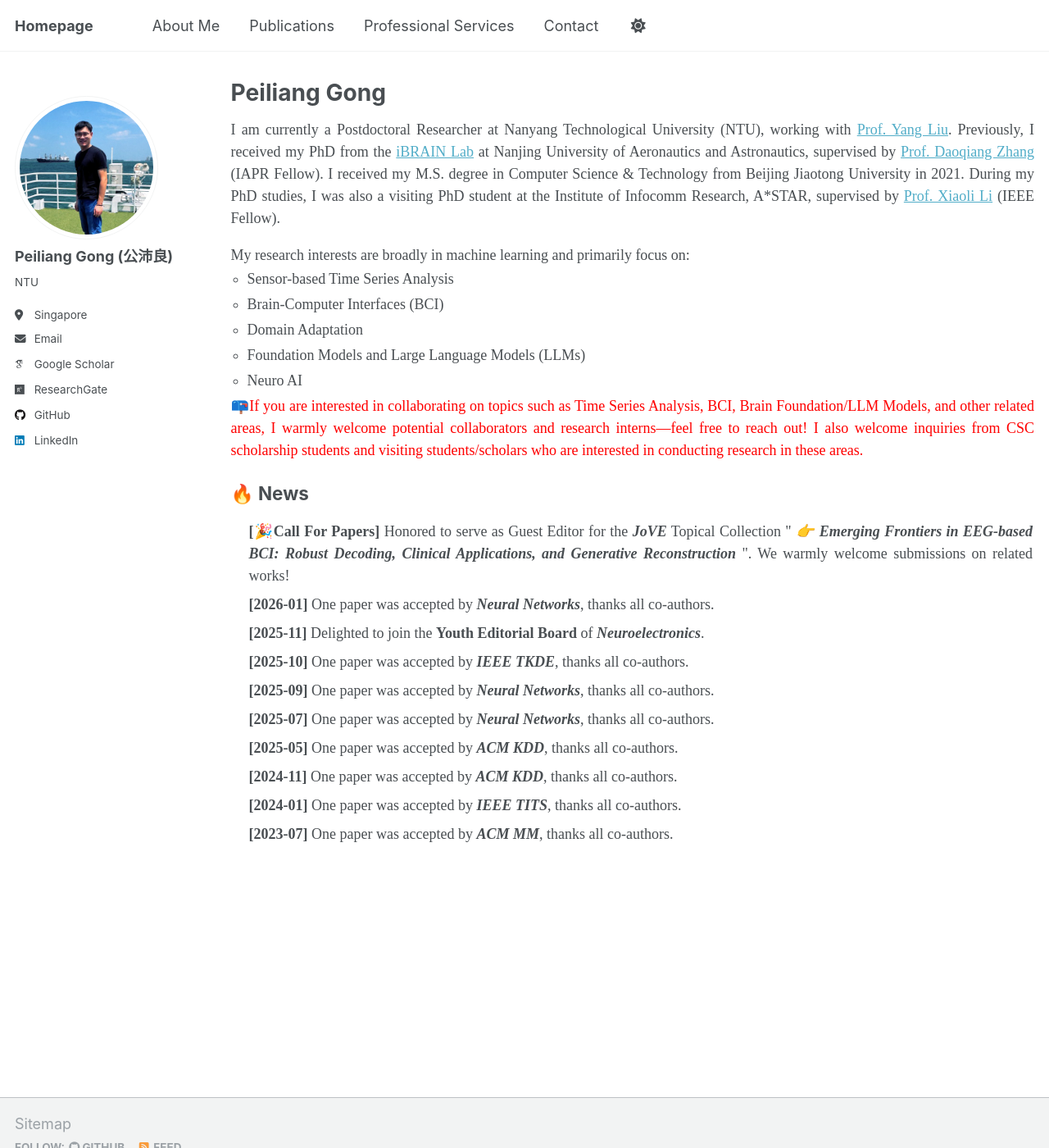
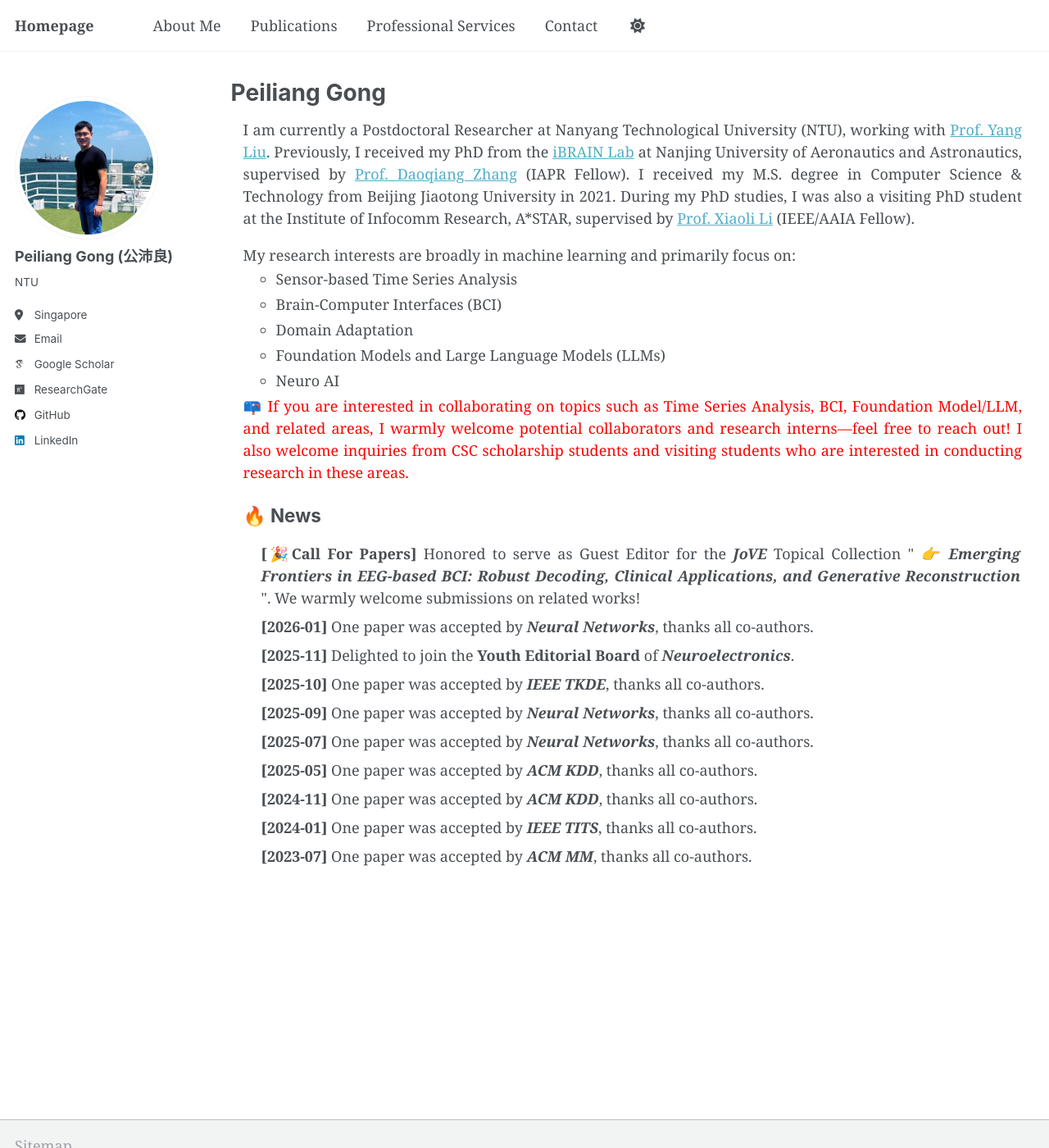
Before and after one commit to Tokenmw/Tokenmw.github.io, a Jekyll site: the page built from _pages/cv.md, in a window 1280 px wide and 1400 px high. Shown: the whole window at 82% size. Built offline with Jekyll 4.4.1, drawn with Linux system fonts in a browser that asks for light colours; some web fonts are replaced.

Commit message:
Update cv.md

```diff
--- a/_pages/cv.md
+++ b/_pages/cv.md
@@ -10,23 +10,29 @@
 html {
   scroll-behavior: smooth;
 }
+html, body, p, ul, li, div {
+  font-family: Georgia, "Times New Roman", serif;
+}
 </style>
 
+<!-- 主容器：响应式宽度（推荐） -->
+<div style="max-width: 2000px; margin: 0 auto; padding: 0 15px;">
+
 <!-- About Me -->
-<div style="font-family: 'Times New Roman', serif; text-align: justify;">
-<p style="margin-bottom: 5px;">I am currently a Postdoctoral Researcher at Nanyang Technological University (NTU), working with <a href="https://scholar.google.com/citations?user=_Pvgwd0AAAAJ">Prof. Yang Liu</a>. Previously, I received my PhD from the <a href="https://ibrain.nuaa.edu.cn/">iBRAIN Lab</a> at Nanjing University of Aeronautics and Astronautics, supervised by <a href="https://parnec.nuaa.edu.cn/zhangdq/">Prof. Daoqiang Zhang</a> (IAPR Fellow). I received my M.S. degree in Computer Science & Technology from Beijing Jiaotong University in 2021. During my PhD studies, I was also a visiting PhD student at the Institute of Infocomm Research, A*STAR, supervised by <a href="https://personal.ntu.edu.sg/xlli/">Prof. Xiaoli Li</a> (IEEE Fellow).</p>
+<div style="text-align: justify;">
+<p style="margin-bottom: 5px;">I am currently a Postdoctoral Researcher at Nanyang Technological University (NTU), working with <a href="https://scholar.google.com/citations?user=_Pvgwd0AAAAJ">Prof. Yang Liu</a>. Previously, I received my PhD from the <a href="https://ibrain.nuaa.edu.cn/">iBRAIN Lab</a> at Nanjing University of Aeronautics and Astronautics, supervised by <a href="https://parnec.nuaa.edu.cn/zhangdq/">Prof. Daoqiang Zhang</a> (IAPR Fellow). I received my M.S. degree in Computer Science & Technology from Beijing Jiaotong University in 2021. During my PhD studies, I was also a visiting PhD student at the Institute of Infocomm Research, A*STAR, supervised by <a href="https://personal.ntu.edu.sg/xlli/">Prof. Xiaoli Li</a> (IEEE/AAIA Fellow).</p>
 
 <p style="margin-bottom: 2px;">My research interests are broadly in machine learning and primarily focus on:</p>
 <ul style="list-style-type: circle; margin: 0; padding-left: 20px;">
-    <li style="margin-bottom: 4px;">Sensor-based Time Series Analysis</li>
-    <li style="margin-bottom: 4px;">Brain-Computer Interfaces (BCI)</li>
-    <li style="margin-bottom: 4px;">Domain Adaptation</li>
-    <li style="margin-bottom: 4px;">Foundation Models and Large Language Models (LLMs)</li>
-    <li style="margin-bottom: 4px;">Neuro AI</li>
+    <li style="margin-bottom: 4px; margin-left: 20px;">Sensor-based Time Series Analysis</li>
+    <li style="margin-bottom: 4px; margin-left: 20px;">Brain-Computer Interfaces (BCI)</li>
+    <li style="margin-bottom: 4px; margin-left: 20px;">Domain Adaptation</li>
+    <li style="margin-bottom: 4px; margin-left: 20px;">Foundation Models and Large Language Models (LLMs)</li>
+    <li style="margin-bottom: 4px; margin-left: 20px;">Neuro AI</li>
 </ul>
 
-<div style="font-family: 'Times New Roman', serif; color: red; text-align: justify;">
-📪If you are interested in collaborating on topics such as Time Series Analysis, BCI, Brain Foundation/LLM Models, and other related areas, I warmly welcome potential collaborators and research interns—feel free to reach out! I also welcome inquiries from CSC scholarship students and visiting students/scholars who are interested in conducting research in these areas.
+<div style="color: red; text-align: justify;">
+📪 If you are interested in collaborating on topics such as Time Series Analysis, BCI, Foundation Model/LLM, and related areas, I warmly welcome potential collaborators and research interns—feel free to reach out! I also welcome inquiries from CSC scholarship students and visiting students who are interested in conducting research in these areas.
 </div>
 
 <!-- 👇 添加这行：强制减少下方空白 -->
@@ -36,10 +42,10 @@
 {% include_relative news.md %}
 
 <!-- Visitor Map -->
-<!--
-<div style="font-family: 'Times New Roman', serif; margin-top: -50px;">
+<!-- <div style="margin-top: -20px;">
 <h2>🌍 Visitors Map</h2>
 <div style="text-align: center; transform: scale(0.25); transform-origin: top center;">
 <script type="text/javascript" id="clstr_globe" src="//clustrmaps.com/globe.js?d=5st2g4bl81qeCCobOUfMInvv1O7ym540NlzpNwnL1-I"></script>
+</div>
 </div> -->
 </div>
```
